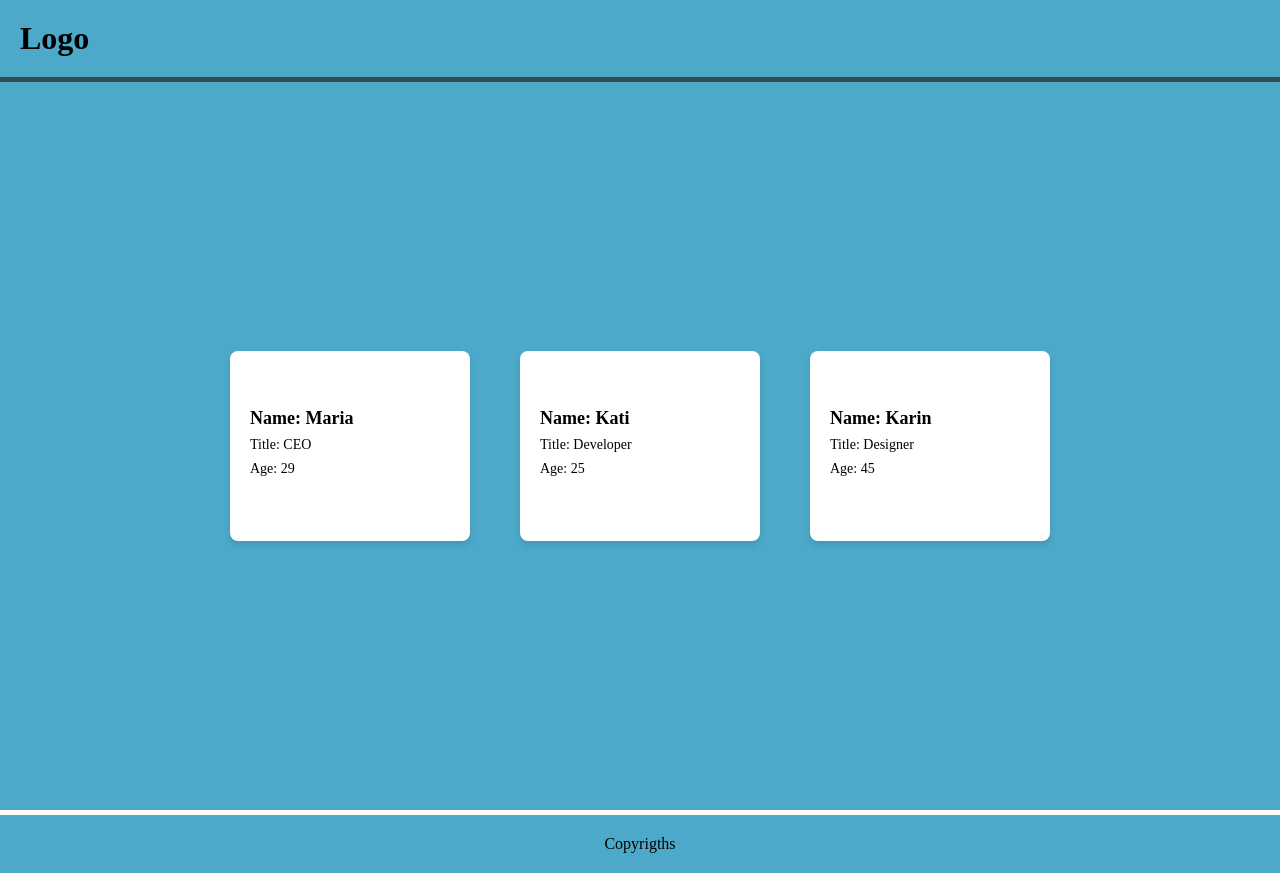
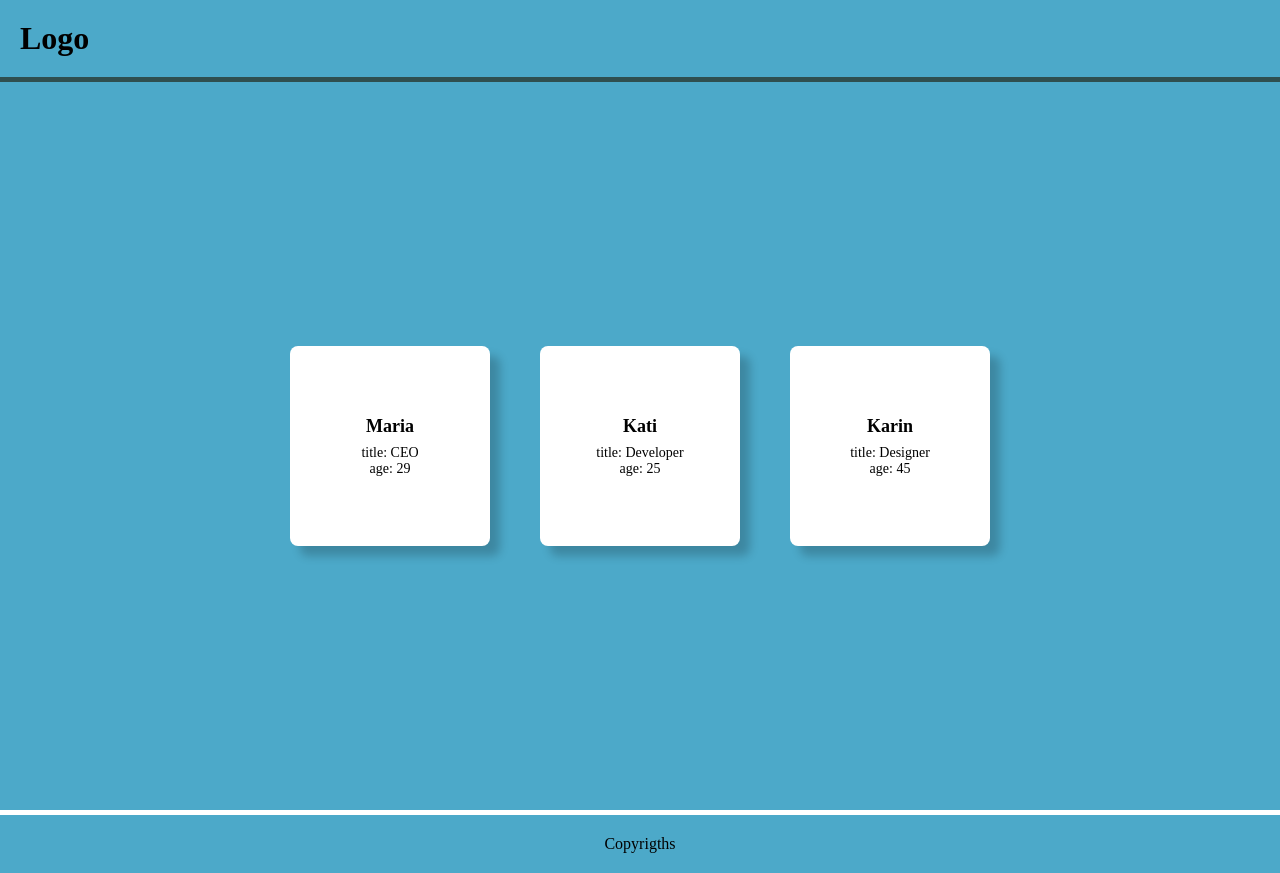
Before and after one commit to bean-123/react-test, a React (Vite) app: page / in a window 1280 px wide. Built offline with nearby package versions, Linux system fonts and the light colour scheme.

Commit message:
Add edits to Card component

```diff
--- a/src/components/Card.jsx
+++ b/src/components/Card.jsx
@@ -3,9 +3,9 @@ import styles from "./Card.module.css";
 const Card = (props) => {
   return (
     <div className={styles.card}>
-      <h2 className={styles.name}>Name: {props.name}</h2>
-      <p className={styles.title}>Title: {props.title} </p>
-      <p className={styles.age}>Age: {props.age}</p>
+      <h2 className={styles.name}>{props.name}</h2>
+      <p className={styles.title}>title: {props.title} </p>
+      <p className={styles.age}>age: {props.age}</p>
     </div>
   );
 };
--- a/src/components/Card.module.css
+++ b/src/components/Card.module.css
@@ -2,13 +2,12 @@
   display: flex;
   flex-direction: column;
   justify-content: center;
-  text-align: left;
+  text-align: center;
   min-width: 200px;
   background-color: white;
-  padding: 20px;
   border-radius: 8px;
-  box-shadow: 0 4px 6px rgba(0, 0, 0, 0.1);
-  min-height: 150px;
+  box-shadow: 10px 10px 10px rgba(0, 0, 0, 0.2);
+  min-height: 200px;
 }
 
 .name {
@@ -21,5 +20,4 @@
 .title,
 .age {
   font-size: 14px;
-  margin-bottom: 8px;
 }
```
